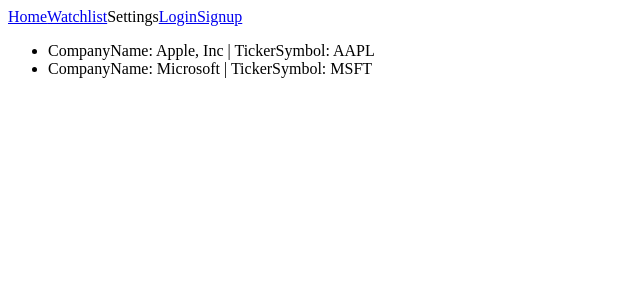
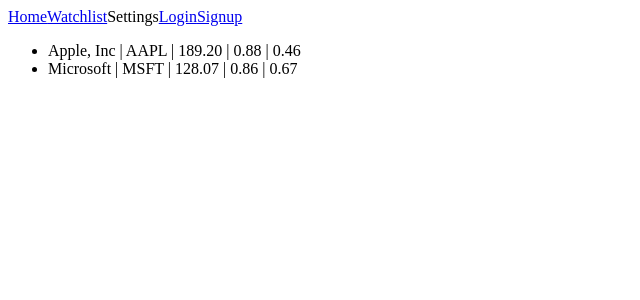
Before and after one commit to emurillo510/project10k, an Angular app: page /stocks in a window 1280 px wide. Shown: the top 300 px of the page, without its empty margins (0-640 px from the left). Built offline with nearby package versions, Linux system fonts and the light colour scheme.

Commit message:
refines front page.

```diff
--- a/src/app/stock.ts
+++ b/src/app/stock.ts
@@ -1,6 +1,9 @@
 export interface Stock {
     companyName: string
     tickerSymbol: string
+    marketPrice?: string
+    changeInPriceDaily?: string
+    changeInPercentDaily?: string
     description?: string
     balanceSheeT?: string
     incomeStatement?: string
--- a/src/app/stocks.service.ts
+++ b/src/app/stocks.service.ts
@@ -2,7 +2,10 @@ import { Injectable } from '@angular/core';
 import { Stock } from './stock';
 import { HttpClient, HttpErrorResponse } from '@angular/common/http';
 
-let mockStocks: Array<Stock> = [{companyName: 'Apple, Inc', 'tickerSymbol': 'AAPL'}, {companyName: 'Microsoft', tickerSymbol: 'MSFT'}];
+let mockStocks: Array<Stock> = [
+  {companyName: 'Apple, Inc', tickerSymbol: 'AAPL', marketPrice: '189.20', changeInPriceDaily: '0.88', changeInPercentDaily: '0.46'},
+  {companyName: 'Microsoft', tickerSymbol: 'MSFT', marketPrice: '128.07', changeInPriceDaily: '0.86', changeInPercentDaily: '0.67'}
+];
 
 @Injectable()
 export class StocksService {
--- a/src/app/stocks/stocks.component.html
+++ b/src/app/stocks/stocks.component.html
@@ -1,3 +1,3 @@
 <ul>
-  <li *ngFor="let stock of stocks" (click)=onSelect(stock)>CompanyName: {{stock.companyName}} | TickerSymbol: {{stock.tickerSymbol}}</li>
+  <li *ngFor="let stock of stocks" (click)=onSelect(stock)>{{stock.companyName}} | {{stock.tickerSymbol}} | {{stock.marketPrice }} | {{stock.changeInPriceDaily}} | {{stock.changeInPercentDaily}}</li>
 </ul>
```
